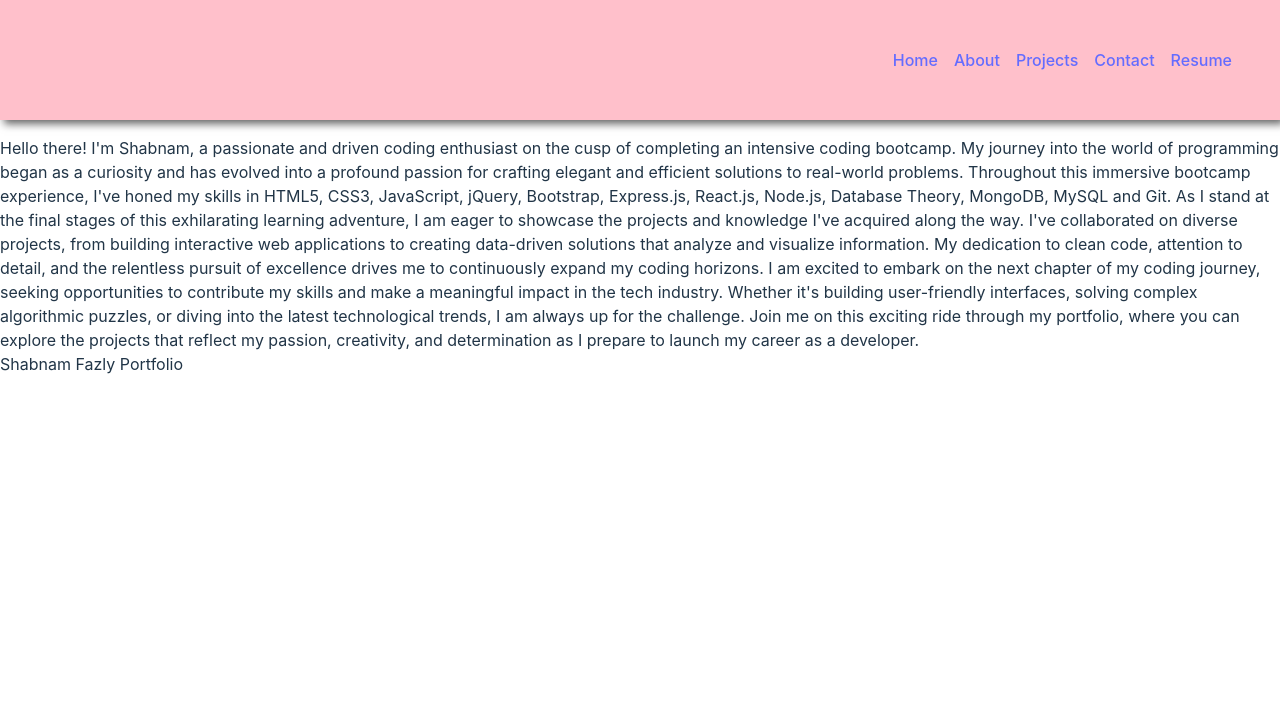
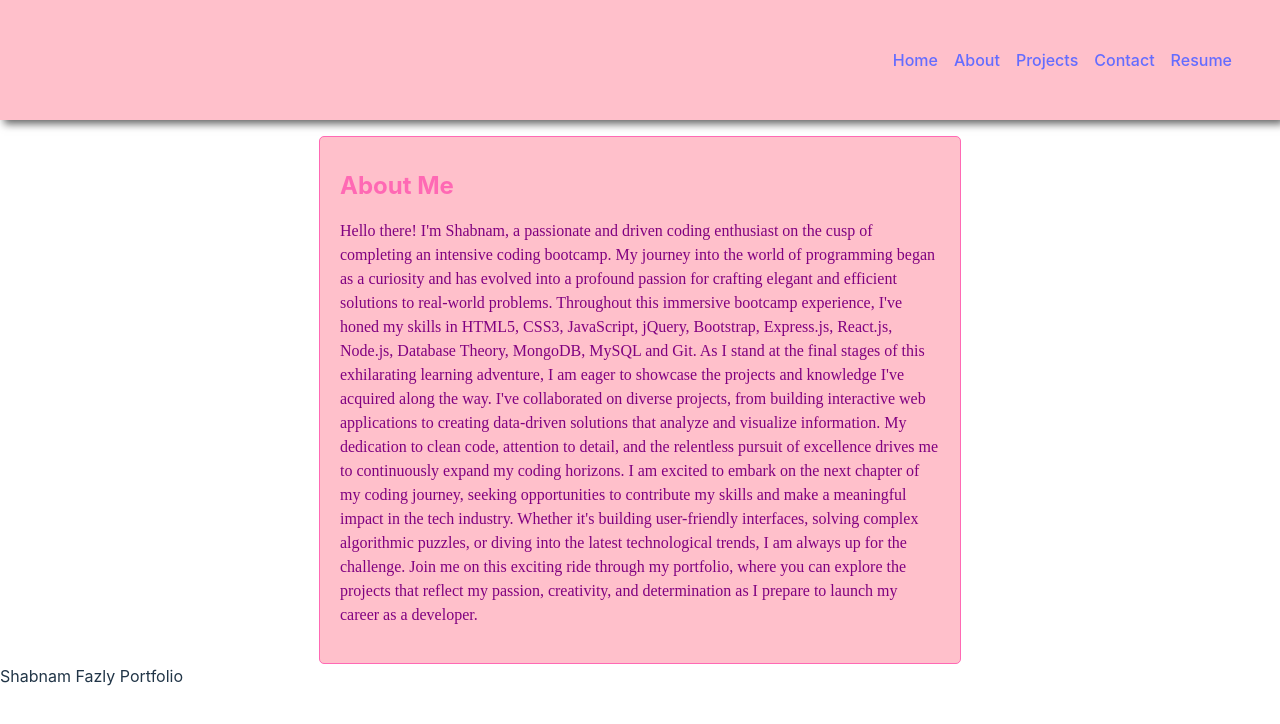
Before and after one commit to Shabnamfazly/week-20-react-portfolio, a React (Vite) app in the folder my-portfolio/: page /about in a window 1280 px wide. Shown: the top 724 px of the page. Built offline with nearby package versions, Linux system fonts and the light colour scheme.

Commit message:
styling to about me page

```diff
--- a/my-portfolio/src/components/About/index.jsx
+++ b/my-portfolio/src/components/About/index.jsx
@@ -1,11 +1,17 @@
 import React from 'react'
+import "../About/style.css"
 
 export default function About() {
   return (
-    <div class='about'>Hello there! I'm Shabnam, a passionate and driven coding enthusiast on the cusp of completing an intensive coding bootcamp. My journey into the world of programming began as a curiosity and has evolved into a profound passion for crafting elegant and efficient solutions to real-world problems. Throughout this immersive bootcamp experience, I've honed my skills in HTML5, CSS3, JavaScript, jQuery, Bootstrap, Express.js, React.js, Node.js, Database Theory, MongoDB, MySQL and Git.
+<div className="about-me-container">
+      <h1 className="about-me-heading">About Me</h1>
+      <p className="about-me-description">
+      Hello there! I'm Shabnam, a passionate and driven coding enthusiast on the cusp of completing an intensive coding bootcamp. My journey into the world of programming began as a curiosity and has evolved into a profound passion for crafting elegant and efficient solutions to real-world problems. Throughout this immersive bootcamp experience, I've honed my skills in HTML5, CSS3, JavaScript, jQuery, Bootstrap, Express.js, React.js, Node.js, Database Theory, MongoDB, MySQL and Git.
 
-    As I stand at the final stages of this exhilarating learning adventure, I am eager to showcase the projects and knowledge I've acquired along the way. I've collaborated on diverse projects, from building interactive web applications to creating data-driven solutions that analyze and visualize information. My dedication to clean code, attention to detail, and the relentless pursuit of excellence drives me to continuously expand my coding horizons.
+As I stand at the final stages of this exhilarating learning adventure, I am eager to showcase the projects and knowledge I've acquired along the way. I've collaborated on diverse projects, from building interactive web applications to creating data-driven solutions that analyze and visualize information. My dedication to clean code, attention to detail, and the relentless pursuit of excellence drives me to continuously expand my coding horizons.
 
-    I am excited to embark on the next chapter of my coding journey, seeking opportunities to contribute my skills and make a meaningful impact in the tech industry. Whether it's building user-friendly interfaces, solving complex algorithmic puzzles, or diving into the latest technological trends, I am always up for the challenge. Join me on this exciting ride through my portfolio, where you can explore the projects that reflect my passion, creativity, and determination as I prepare to launch my career as a developer.</div>
-  )
+I am excited to embark on the next chapter of my coding journey, seeking opportunities to contribute my skills and make a meaningful impact in the tech industry. Whether it's building user-friendly interfaces, solving complex algorithmic puzzles, or diving into the latest technological trends, I am always up for the challenge. Join me on this exciting ride through my portfolio, where you can explore the projects that reflect my passion, creativity, and determination as I prepare to launch my career as a developer.
+      </p>
+    </div>
+  );
 }
--- a/my-portfolio/src/components/About/style.css
+++ b/my-portfolio/src/components/About/style.css
@@ -0,0 +1,22 @@
+.about-me-container {
+    max-width: 600px;
+    margin: 0 auto;
+    padding: 20px;
+    background-color: pink;
+    border: 1px solid hotpink;
+    border-radius: 5px;
+    color: purple;
+  }
+
+  .about-me-heading {
+    font-size: 24px;
+    font-weight: bold;
+    margin-bottom: 20px;
+    color: hotpink;
+  }
+
+  .about-me-description {
+    font-size: 16px;
+    line-height: 1.5;
+    font-family:'Times New Roman', Times, serif;
+  }
```
